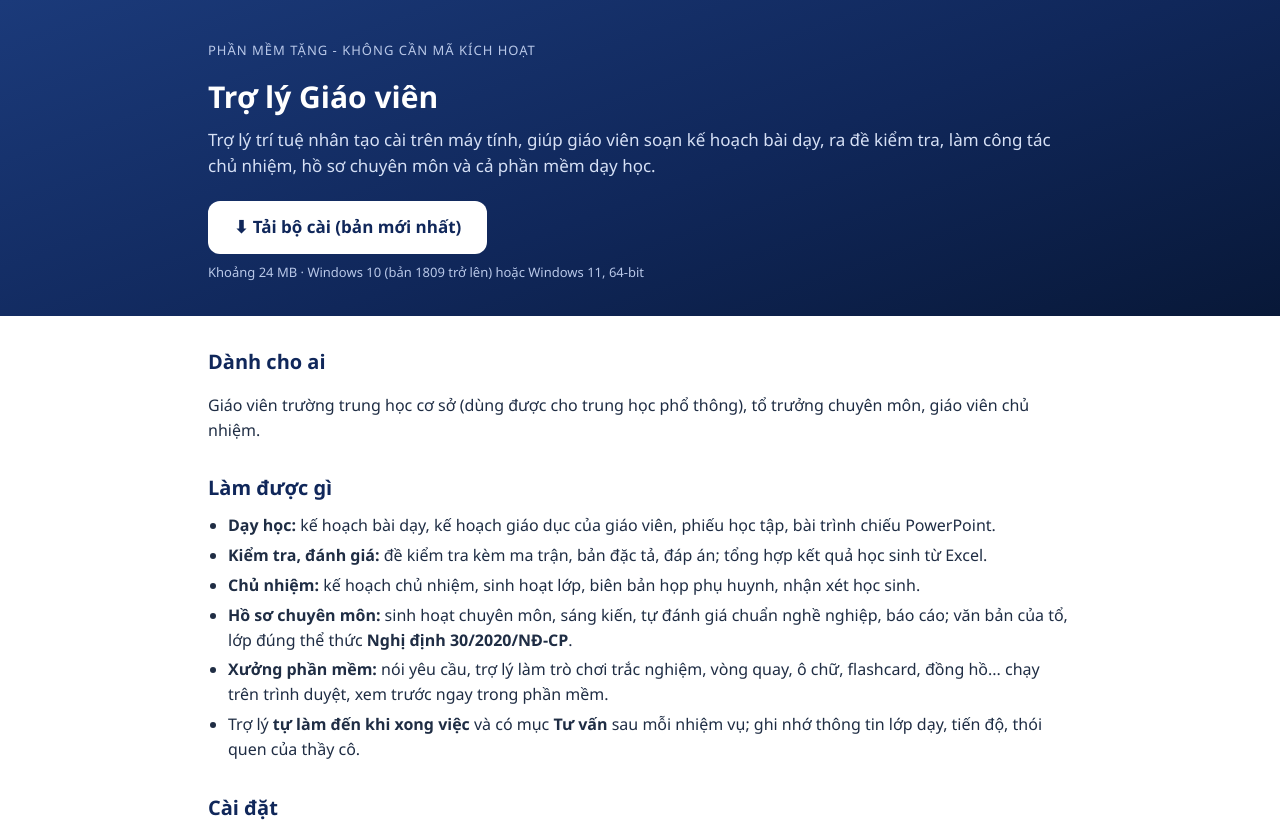
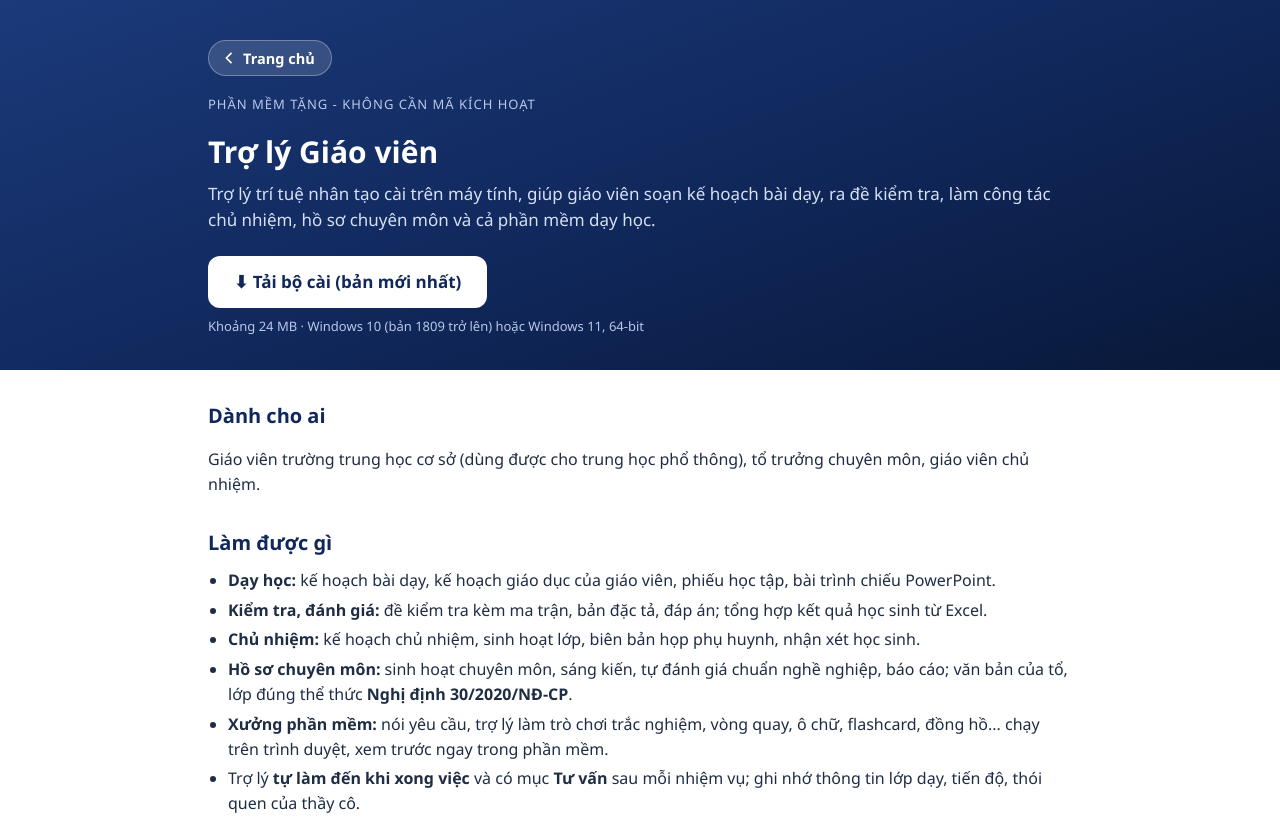
Before and after one commit to Schoolrecords/tro-ly-giao-vien, a plain HTML site: page index.html in a window 1280 px wide. Shown: the top 826 px of the page. Drawn offline with Linux system fonts and the light colour scheme.

Commit message:
Thêm nút Trang chủ về trang Phần mềm Trợ lý AI
Co-Authored-By: Claude Opus 5 (1M context) <noreply@anthropic.com>
Claude-Session: https://claude.ai/code/session_01Rj3ZApUnRz9JWh4REjtSz3

```diff
--- a/index.html
+++ b/index.html
@@ -23,12 +23,15 @@ th { background: var(--bg); text-align: left; padding: 9px 10px; }
 td { padding: 9px 10px; border-top: 1px solid var(--line); vertical-align: top; }
 .luuy { background: #FFF7E8; border-left: 4px solid #E0A100; padding: 12px 16px; border-radius: 8px; margin: 16px 0; }
 footer { border-top: 1px solid var(--line); margin-top: 34px; padding: 18px 0 34px; color: var(--muted); font-size: 14px; }
+.ve { display: inline-flex; align-items: center; gap: 6px; color: #fff; text-decoration: none; font-size: 14.5px; font-weight: 600; background: rgba(255,255,255,.14); border: 1px solid rgba(255,255,255,.3); border-radius: 999px; padding: 6px 16px 6px 12px; margin-bottom: 18px; }
+.ve:hover { background: rgba(255,255,255,.24); }
 code { background: var(--bg); padding: 1px 6px; border-radius: 5px; }
 </style>
 </head>
 <body>
 <header>
   <div class="wrap">
+    <a class="ve" href="https://schoolrecords.github.io/phan-mem-tro-ly-ai/"><svg width="16" height="16" viewBox="0 0 24 24" aria-hidden="true"><path d="M15 5l-7 7 7 7" fill="none" stroke="currentColor" stroke-width="2.6" stroke-linecap="round" stroke-linejoin="round"/></svg>Trang chủ</a><br>
     <div style="font-size:13px;letter-spacing:1px;color:#B9C8E8">PHẦN MỀM TẶNG - KHÔNG CẦN MÃ KÍCH HOẠT</div>
     <h1>Trợ lý Giáo viên</h1>
     <p>Trợ lý trí tuệ nhân tạo cài trên máy tính, giúp giáo viên soạn kế hoạch bài dạy, ra đề kiểm tra, làm công tác chủ nhiệm, hồ sơ chuyên môn và cả phần mềm dạy học.</p>
```
